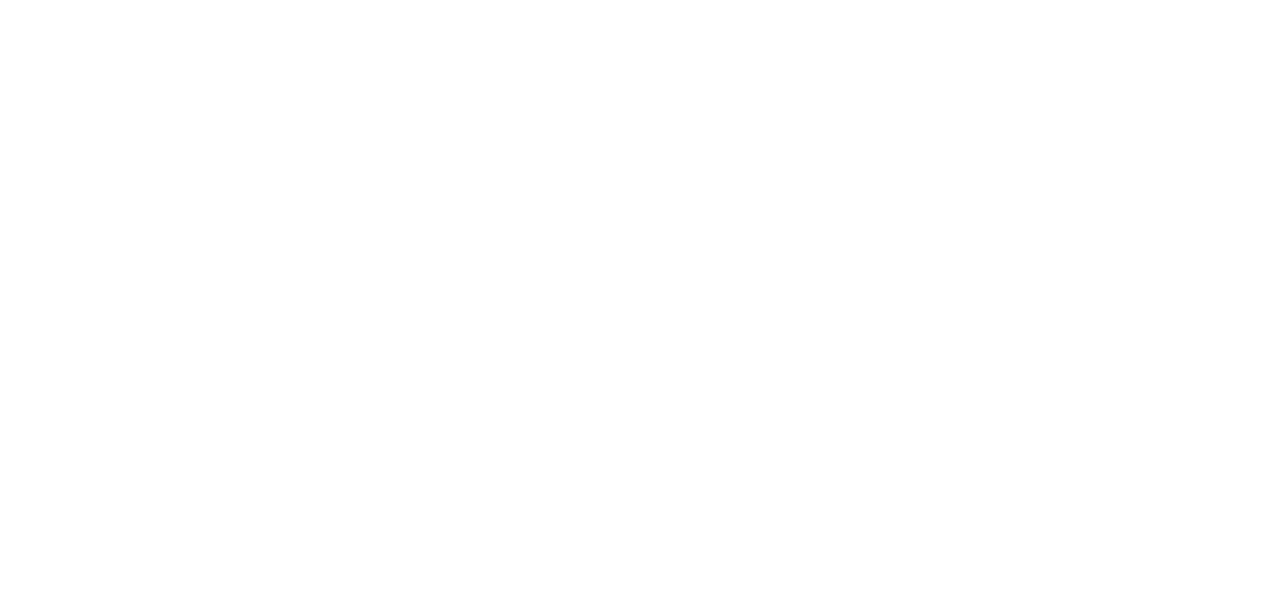
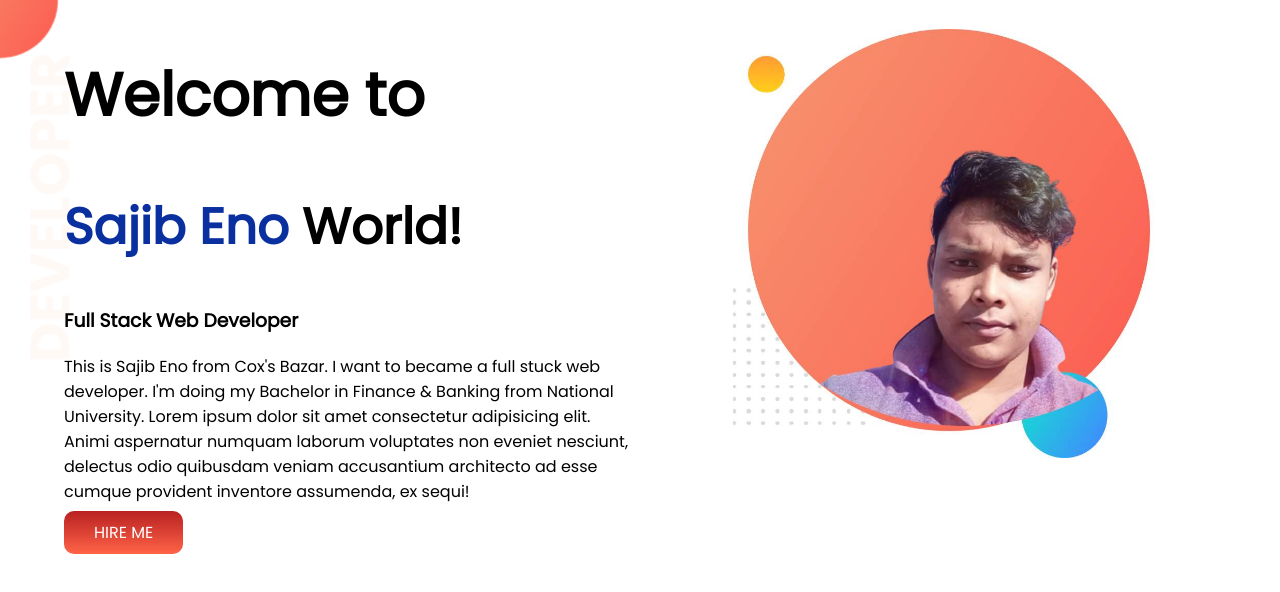
Before and after one commit to sajibeno/developer-portfolio, a plain HTML site: page index.html in a window 1280 px wide. Drawn offline with Linux system fonts and the light colour scheme.

Commit message:
header changed

```diff
--- a/index.html
+++ b/index.html
@@ -1,13 +1,44 @@
 <!DOCTYPE html>
 <html lang="en">
+
 <head>
     <meta charset="UTF-8">
     <meta http-equiv="X-UA-Compatible" content="IE=edge">
     <meta name="viewport" content="width=device-width, initial-scale=1.0">
     <title>Sajib Portfolio</title>
     <link rel="stylesheet" href="style.css">
+    <link rel="preconnect" href="https://fonts.googleapis.com">
+    <link rel="preconnect" href="https://fonts.gstatic.com" crossorigin>
+    <link href="https://fonts.googleapis.com/css2?family=Poppins&display=swap" rel="stylesheet">
 </head>
+
 <body>
+    <section class="page1">
+        <div class="half">
+            <h1 id="p">
+                Welcome to
+            </h1>
+            <h1>
+                <span style="color:rgb(10, 47, 159) ;">Sajib Eno</span> World!
+            </h1>
+            <h3>
+                Full Stack Web Developer
+            </h3>
+            <p>
+                This is Sajib Eno from Cox's Bazar. I want to became a full stuck web developer. I'm doing my Bachelor
+                in Finance & Banking from National University. Lorem ipsum dolor sit amet consectetur adipisicing elit.
+                Animi aspernatur numquam laborum voluptates non eveniet nesciunt, delectus odio quibusdam veniam
+                accusantium architecto ad esse cumque provident inventore assumenda, ex sequi!
+            </p>
+            <a class="hireme" href="https://www.linkedin.com/in/sajibhasaneno1/">HIRE ME</a>
+        </div>
+        <div class="half">
+            <img src="images/my-bg.jpg" alt="Picture of Sajib Eno">
+        </div>
+
+    </section>
+
 
 </body>
+
 </html>
--- a/style.css
+++ b/style.css
@@ -0,0 +1,40 @@
+body {
+    font-family: 'Poppins', sans-serif;
+    margin: 0%;
+}
+
+#p {
+    font-size: 60px;
+}
+
+h1 {
+    font-size: 50px;
+}
+
+section {
+    display: flex;
+}
+
+.half {
+    width: 50%;
+    padding-left: 5%;
+}
+
+.half img {
+    width: 75%;
+    padding-top: 5%;
+    padding-left: 5%;
+}
+
+.hireme {
+    text-decoration: none;
+    background-image: linear-gradient(rgb(184, 33, 33), tomato);
+    padding: 10px 30px;
+    border-radius: 10px;
+    color: white;
+}
+
+.page1 {
+    background-image: url(images/top-banner.png);
+    background-repeat: no-repeat;
+}
```
Also changed, not shown: images/dream-bg.png (added), images/exp-bg.png (added), images/jhankar.png (added), images/jhankar2.png (added), images/my-bg.jpg (added), images/my-bg.png (added), images/my-bg2.png (added), images/top-banner.png (added), 7 other files.
